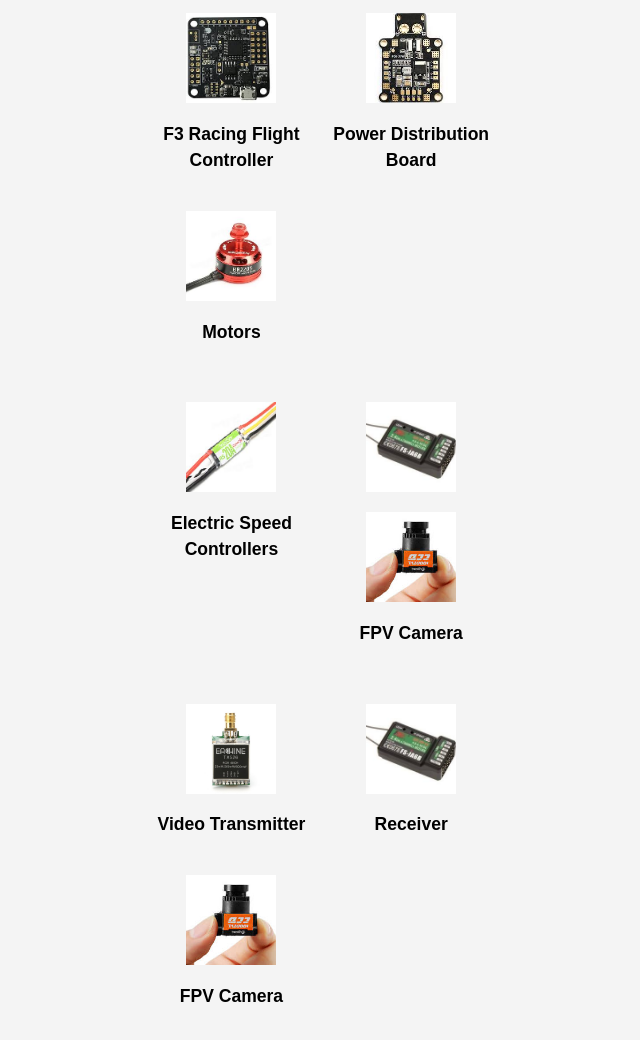
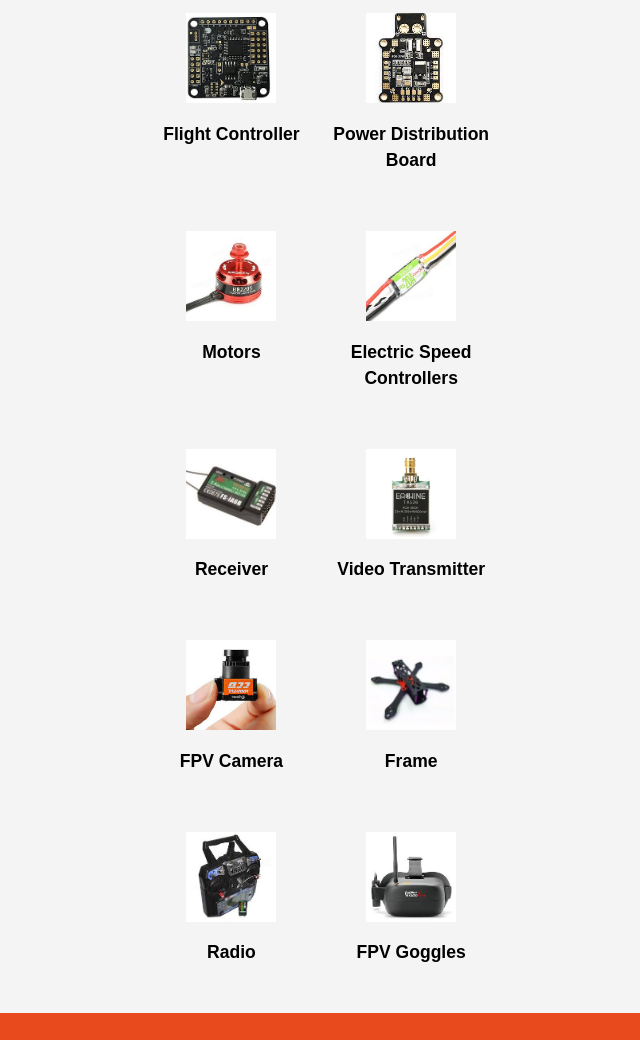
Before and after one commit to YourLocalPham/YourLocalPham.github.io, a plain HTML site: page services.html in a window 1280 px wide. Shown: the part 954-1994 px from the top of the page, without its empty margins (53-693 px from the left). Drawn offline with Linux system fonts and the light colour scheme.

Commit message:
added picutures of the parts and links

```diff
--- a/services.html
+++ b/services.html
@@ -5,7 +5,7 @@
         <meta name="description" content="Basic information about FPV quadcopters">
         <meta name="keywords" content="FPV, FPV quadcopters, quadcopters">
         <meta name="author" content="Alex Pham">
-        <title>Basics of FPV Quadcopters | Services</title>
+        <title>Basics of FPV Quadcopters | Building</title>
         <link rel="stylesheet" href="./style.css">
     </head>
 
@@ -19,7 +19,7 @@
                 <nav>
                     <ul>
                         <li><a href="index.html">Home</a></li>
-                        <li><a href="about.html">About</a></li>
+                        <li><a href="about.html">Flying</a></li>
                         <li class="current"><a href="services.html">Building</a></li>
 
                     </ul>
@@ -59,47 +59,59 @@
             <div class="container">
                 <div class="box">
                     <img src="./images/flight_controller.jpg">
-                    <h3>F3 Racing Flight Controller</h3>
+                    <h3><a href="https://www.banggood.com/Upgrade-NAZE32-F3-Flight-Controller-Acro-6-DOF-Deluxe-10-DOF-for-Multirotor-Racing-p-1010232.html?rmmds=search&cur_warehouse=CN">Flight Controller</a><h3>
                 </div>
                 <div class="box">
                     <img src="./images/pdb.jpg">
                     <h3><a href="https://www.banggood.com/Matek-Systems-PDB-XT60-W-BEC-5V-12V-2oz-Copper-For-RC-Multirotors-p-1049051.html?rmmds=search&cur_warehouse=CN">Power Distribution Board</a></h3>
-                </div>
-                <div class="box">
-                    <img src="./images/motor.jpg">
-                    <h3><a href="https://www.banggood.com/4X-Racerstar-2205-BR2205-2300KV-2-4S-Brushless-Motor-2-CW-2-CCW-For-QAV250-ZMR250-260-Multirotor-p-1066837.html?rmmds=search&cur_warehouse=CN">Motors</a></h3>
                 </div>
             </div>
         </section>
         <section id="boxes">
             <div class="container">
                 <div class="box">
+                    <img src="./images/motor.jpg">
+                    <h3><a href="https://www.banggood.com/4X-Racerstar-2205-BR2205-2300KV-2-4S-Brushless-Motor-2-CW-2-CCW-For-QAV250-ZMR250-260-Multirotor-p-1066837.html?rmmds=search&cur_warehouse=CN">Motors</a></h3>
+                </div>
+                <div class="box">
                     <img src="./images/esc.jpg">
                     <h3><a href="https://www.banggood.com/4X-Racerstar-RS20A-20A-BLHELI_S-OPTO-2-4S-ESC-Support-Oneshot42-Multishot-for-FPV-Racing-p-1064324.html?rmmds=search&cur_warehouse=CN">Electric Speed Controllers</a></h3>
-                </div>
-                <div class="box">
-                    <img src="./images/receiver.jpg">
-
-                </div>
-                <div class="box">
-                    <img src="./images/fpv camera.jpg">
-                    <h3>FPV Camera</h3>
                 </div>
             </div>
         </section>
         <section id="boxes">
             <div class="container">
                 <div class="box">
-                    <img src="./images/vtx.jpg">
-                    <h3>Video Transmitter</h3>
+                    <img src="./images/receiver.jpg">
+                    <h3><a href="https://www.banggood.com/Flysky-2_4G-6CH-FS-iA6B-Receiver-PPM-Output-With-iBus-Port-p-978603.html?rmmds=search">Receiver</a></h3>
                 </div>
                 <div class="box">
-                    <img src="./images/receiver.jpg">
-                    <h3>Receiver</h3>
+                    <img src="./images/vtx.jpg">
+                    <h3><a href="https://www.banggood.com/Eachine-TX526-5_8G-40CH-25MW200MW600MW-Switchable-AV-Wireless-FPV-Transmitter-RP-SMA-Female-p-1083642.html?rmmds=search&cur_warehouse=CN">Video Transmitter</a></h3>
+                </div>
+            </div>
+        </section>
+        <section id="boxes">
+            <div class="container">
+                <div class="box">
+                    <img src="./images/fpv camera.jpg">
+                    <h3><a href="https://www.banggood.com/Flysky-2_4G-6CH-FS-iA6B-Receiver-PPM-Output-With-iBus-Port-p-978603.html?rmmds=search">FPV Camera</a></h3>
+                </div>
+                 <div class="box">
+                    <img src="./images/frame.jpg">
+                    <h3><a href="https://www.banggood.com/Martian-220-220mm-4mm-Arm-Thickness-Carbon-Fiber-Frame-Kit-w-PDB-For-FPV-Racing-p-1064065.html?rmmds=search&cur_warehouse=CN">Frame</a>
+                </div>
+            </div>
+        </section>
+        <section id="boxes">
+            <div class="container">
+                <div class="box">
+                    <img src="./images/radio.jpg">
+                    <h3><a href="https://www.banggood.com/FlySky-FS-i6-2_4G-6CH-AFHDS-RC-Transmitter-With-FS-iA6-Receiver-p-922606.html?rmmds=search&cur_warehouse=CN">Radio</a></h3>
                 </div>
                 <div class="box">
-                    <img src="./images/fpv camera.jpg">
-                    <h3>FPV Camera</h3>
+                    <img src="./images/fpv goggles.jpg">
+                    <h3><a href="https://www.banggood.com/Eachine-VR-007-Pro-VR007-5_8G-40CH-HD-FPV-Goggles-4_3-Inch-Video-Headset-With-3_7V-1600mAh-Battery-p-1134154.html?rmmds=search">FPV Goggles</a></h3>
                 </div>
             </div>
         </section>
--- a/style.css
+++ b/style.css
@@ -158,13 +158,13 @@ header a:hover{
 }
 
 /* Sidebar */
-aside#sidebar{
+#sidebar{
     float:right;
     width:30%;
     margin-top:10px;
 }
 
-aside#sidebar .quote input, aside#sidebar .quote textarea{
+#sidebar .quote input, aside#sidebar .quote textarea{
     width:90%;
     padding:5px;
 }
```
Also changed, not shown: about.html (+3 -3 lines), index.html (+1 -1 lines), images/fpv goggles.jpg (added), images/frame.jpg (added), images/radio.jpg (added).
